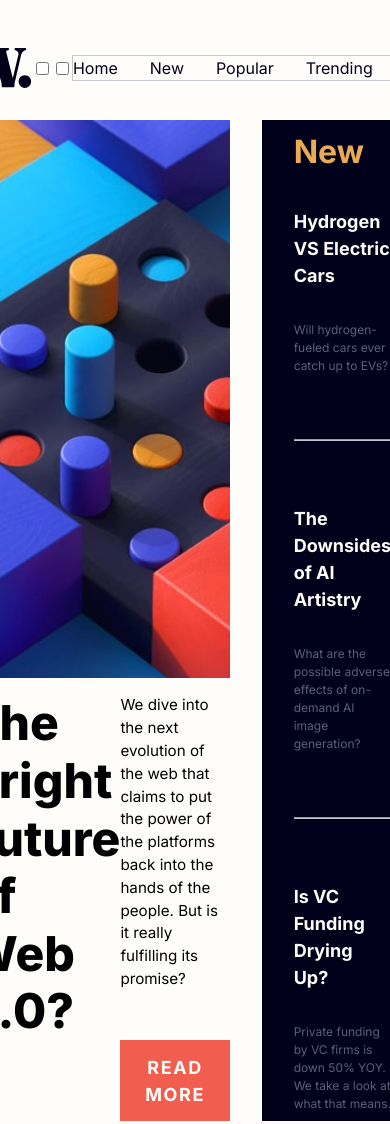
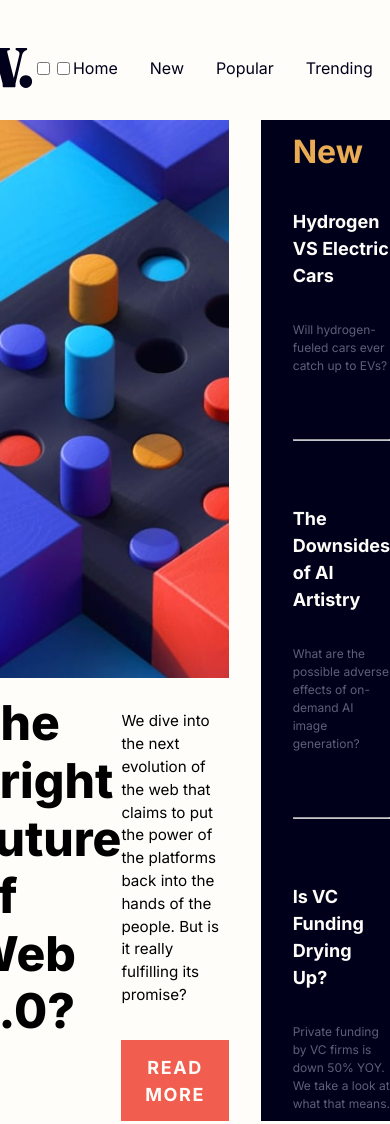
Before and after one commit to alessandro-giuzio/news-homepage-frontendmentor, a plain HTML site: page index.html in a window 390 px wide. Shown: the top 1124 px of the page. Drawn offline with Linux system fonts and the light colour scheme; files whose address does not match are found by name.

Commit message:
hamburger

```diff
--- a/index.html
+++ b/index.html
@@ -56,7 +56,7 @@
 <div class="hero">
 <img src="/assets/images/image-web-3-desktop.jpg" alt="">
   <h1>The Bright Future of Web 3.0?</h1>
-  <p>
+  <p class="body">
     We dive into the next evolution of the web that claims to put the power of the platforms back into the hands of the people.
     But is it really fulfilling its promise?
   </p>
--- a/styles.css
+++ b/styles.css
@@ -201,7 +201,6 @@ header {
 nav {
   display: flex;
   gap: 2rem;
-  border: 1px solid hsl(233, 8%, 79%);
 }
 @media (max-width: 375px) {
   .wrapper {
@@ -296,7 +295,8 @@ nav a {
   font-size: 0.95rem;
   font-weight: 400;
   line-height: 1.5;
-  margin: 1rem 0 0;
+  margin: 2rem 0 0;
+  max-width: 50ch;
 }
 
 .hero a {
```
